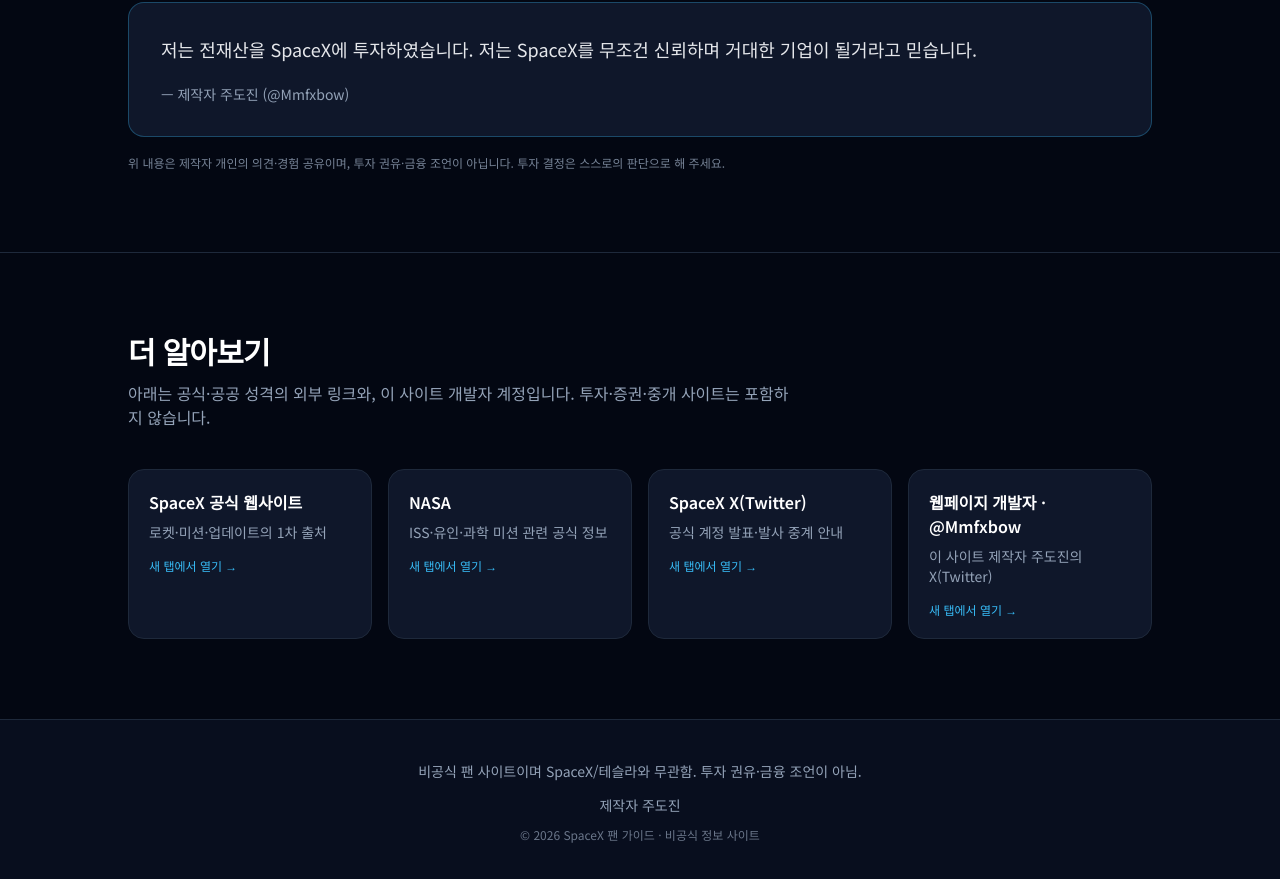
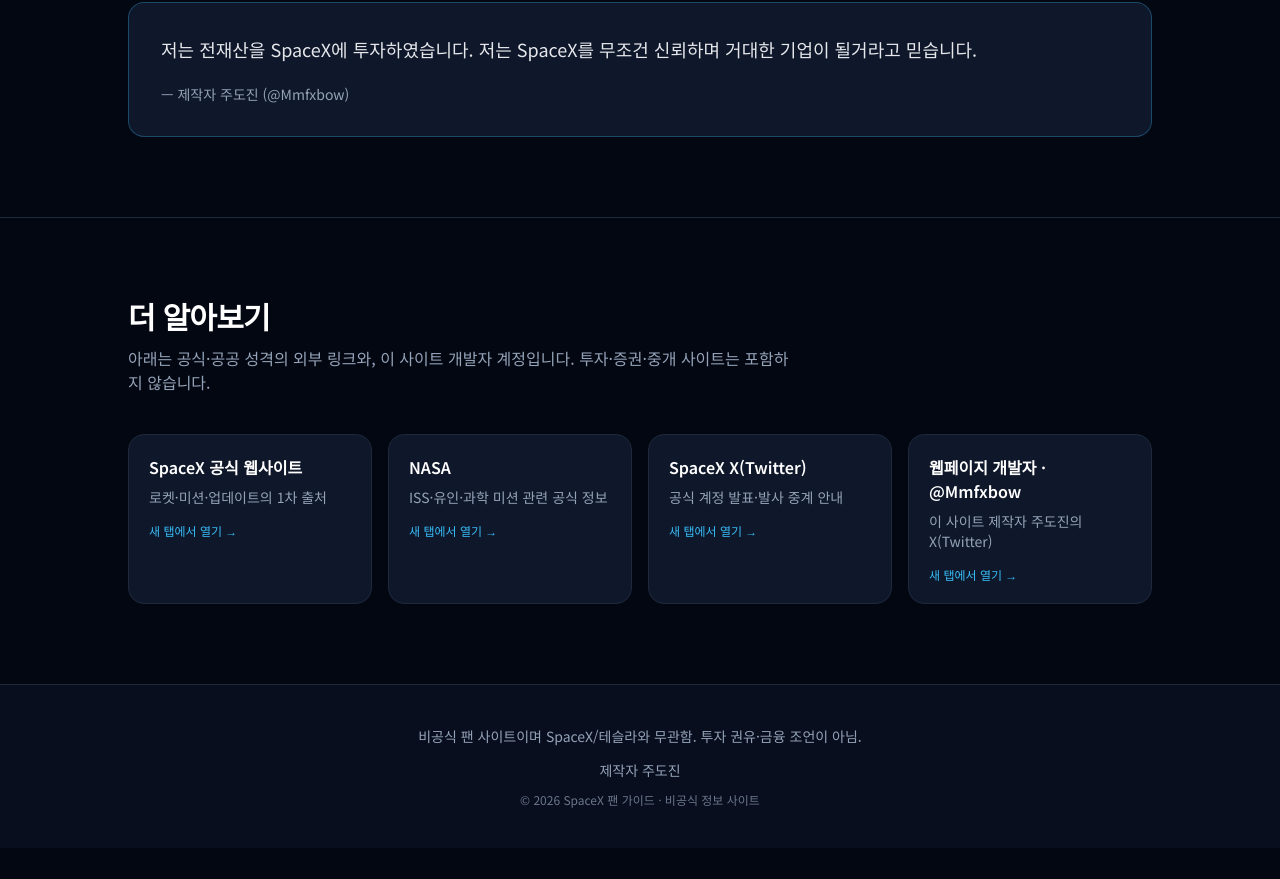
Before and after one commit to dojindia2006-arch/spacex-fan-guide, a Next.js app: page / in a window 1280 px wide. Shown: the part 5677-6556 px from the top of the page. After the commit the page ends 6525 px from the top, so only its background shows below. Built offline with nearby package versions, Linux system fonts and the light colour scheme; no server answers.

Commit message:
Add developer note without extra disclaimer

```diff
--- a/src/components/DeveloperNote.tsx
+++ b/src/components/DeveloperNote.tsx
@@ -21,10 +21,6 @@
             — 제작자 주도진 (@Mmfxbow)
           </footer>
         </blockquote>
-        <p className="mt-4 text-xs leading-relaxed text-muted/80">
-          위 내용은 제작자 개인의 의견·경험 공유이며, 투자 권유·금융 조언이 아닙니다.
-          투자 결정은 스스로의 판단으로 해 주세요.
-        </p>
       </div>
     </section>
   );
```
